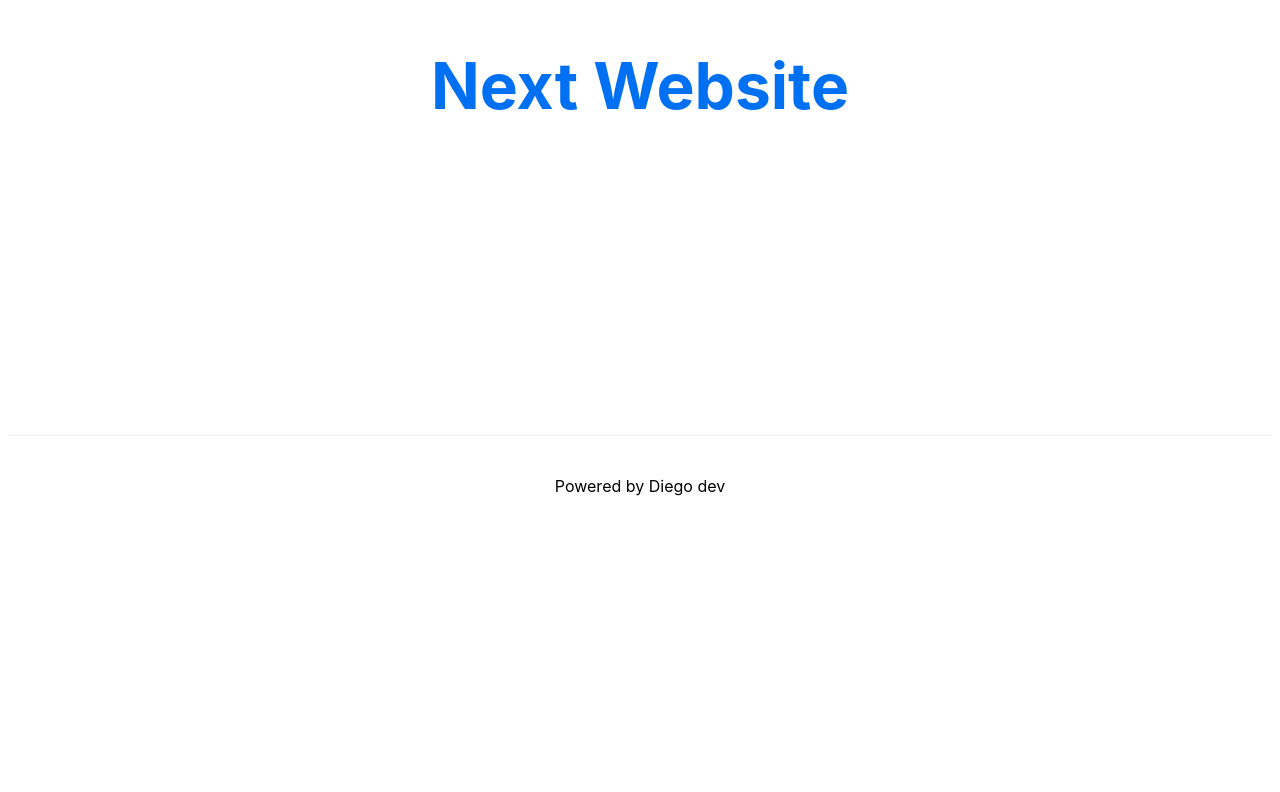
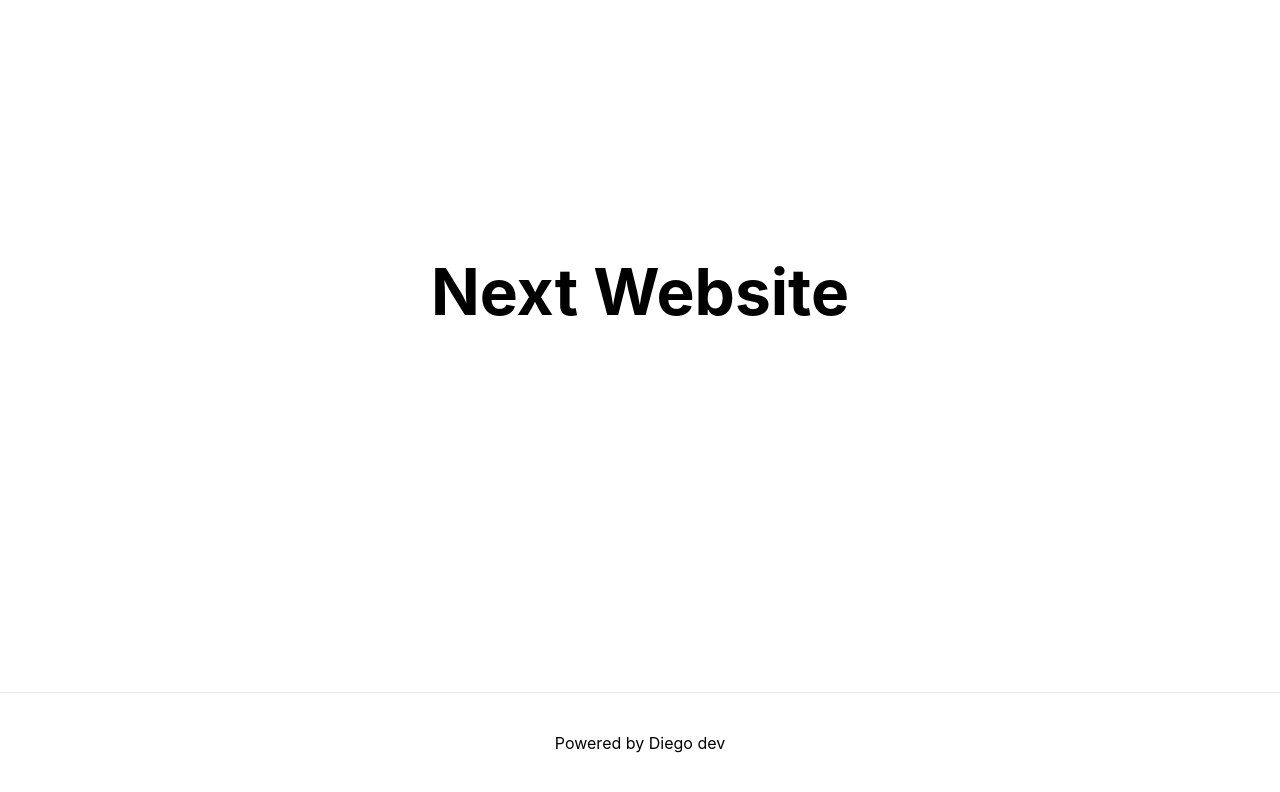
Before and after one commit to DiegoSousaSilva/next-site, a Next.js app: page / in a window 1280 px wide. Shown: the part 108-900 px from the top of the page. Before the commit the page ends 800 px from the top, so only its background shows below. Built offline with nearby package versions, Linux system fonts and the light colour scheme.

Commit message:
Adicionando Styled-Components e organizando arquitetura baseada em components

```diff
--- /dev/null
+++ b/components/Header/index.tsx
@@ -0,0 +1,13 @@
+import React from 'react';
+
+import { Container, Title } from './styles';
+
+const Header: React.FC = () => {
+  return (
+    <Container>
+         <Title>Next Website </Title>
+    </Container>
+  );
+};
+
+export default Header;
--- /dev/null
+++ b/components/Header/styles.ts
@@ -0,0 +1,14 @@
+import styled from 'styled-components';
+
+export const Container = styled.div`
+  min-height: 100vh;
+  padding: 0 0.5rem;
+  display: grid;
+  place-items: center;
+`;
+
+export const Title = styled.h1`
+  margin: 0;
+  line-height: 1.15;
+  font-size: 4rem;
+`;
--- a/package.json
+++ b/package.json
@@ -10,11 +10,13 @@
   "dependencies": {
     "next": "10.0.4",
     "react": "17.0.1",
-    "react-dom": "17.0.1"
+    "react-dom": "17.0.1",
+    "styled-components": "^5.2.1"
   },
   "devDependencies": {
     "@types/node": "^14.14.19",
     "@types/react": "^17.0.0",
+    "@types/styled-components": "^5.1.7",
     "typescript": "^4.1.3"
   }
 }
--- a/pages/index.tsx
+++ b/pages/index.tsx
@@ -1,22 +1,17 @@
 import Head from 'next/head'
+import Header from '../components/Header'
 import styles from '../styles/Home.module.css'
 
 export default function Home() {
   return (
-    <div className={styles.container}>
+    < >
       <Head>
         <title>Setup site next</title>
         <link rel="icon" href="/favicon.ico" />
       </Head>
 
       <main>
-        <h1 className={styles.title}>
-         <a href="#">Next Website </a>
-        </h1>
-
-
-
-
+        <Header/>
       </main>
 
       <footer className={styles.footer}>
@@ -27,6 +22,6 @@ export default function Home() {
           Powered by Diego dev
         </a>
       </footer>
-    </div>
+    </>
   )
 }
```
Also changed, not shown: 1 other file (tests, documents, lock files or other folders).
